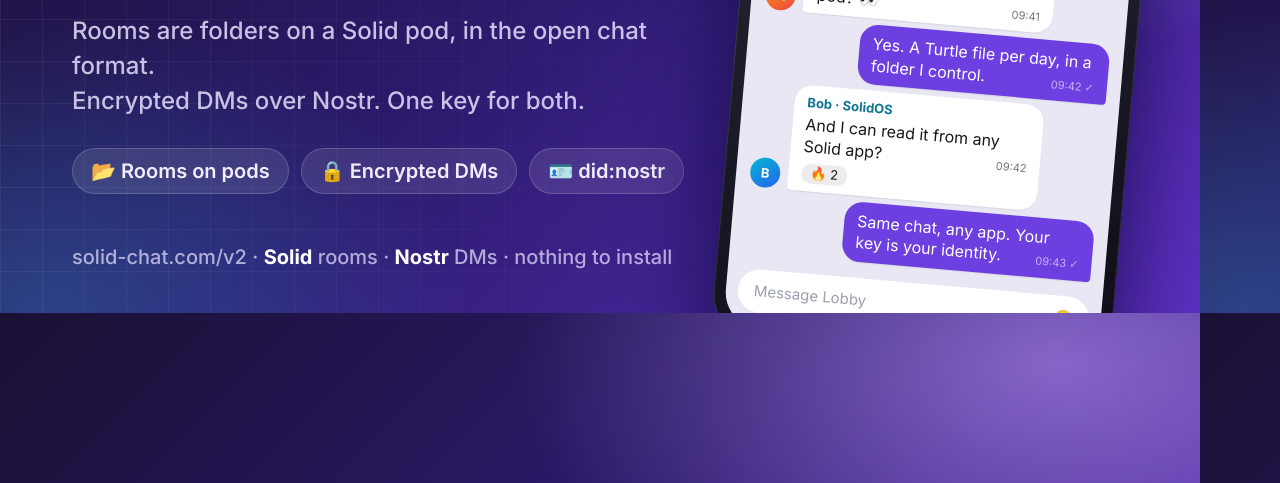
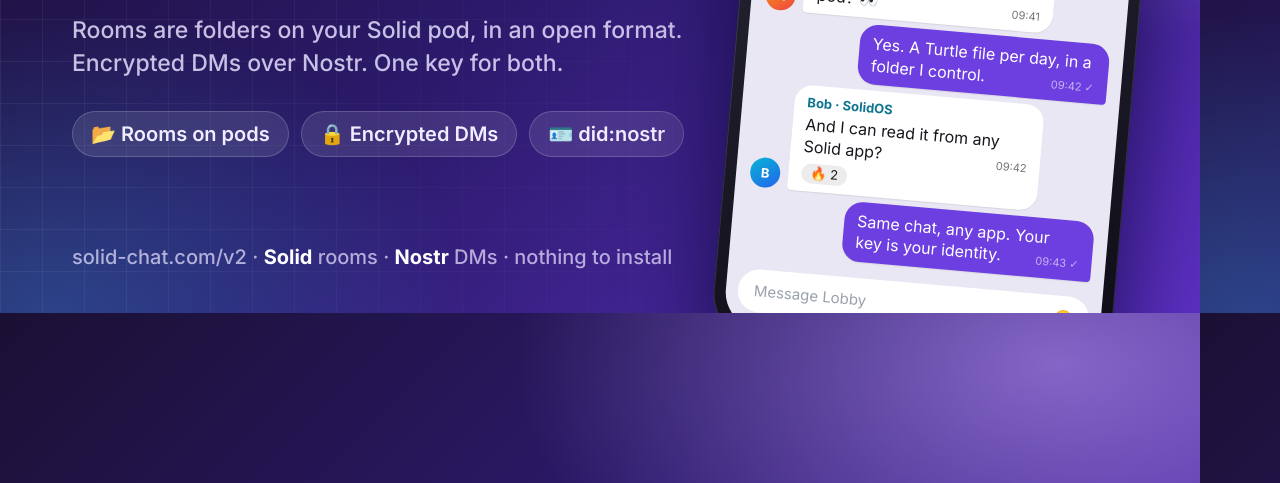
Before and after one commit to solid-chat/v2, a website: page og/card.html in a window 1280 px wide. Shown: the part 317-800 px from the top of the page. Drawn offline with Linux system fonts and the light colour scheme.

Commit message:
Social card: subtitle on two lines

```diff
--- a/og/card.html
+++ b/og/card.html
@@ -88,7 +88,7 @@
       }
       p.sub {
         margin-top: 22px;
-        font-size: 24px;
+        font-size: 23px;
         line-height: 1.45;
         color: rgba(232, 224, 255, 0.84);
         font-weight: 500;
@@ -277,7 +277,7 @@
         <div class="wordmark">Solid Chat<small>v2</small></div>
       </div>
       <h1>Chat that lives<br /><span>on your pod.</span></h1>
-      <p class="sub">Rooms are folders on a Solid pod, in the open chat format.<br />Encrypted DMs over Nostr. One key for both.</p>
+      <p class="sub">Rooms are folders on your Solid pod, in an open format.<br />Encrypted DMs over Nostr. One key for both.</p>
       <div class="chips">
         <span class="chip">📂 Rooms on pods</span>
         <span class="chip">🔒 Encrypted DMs</span>
```
Also changed, not shown: og-image.png.
